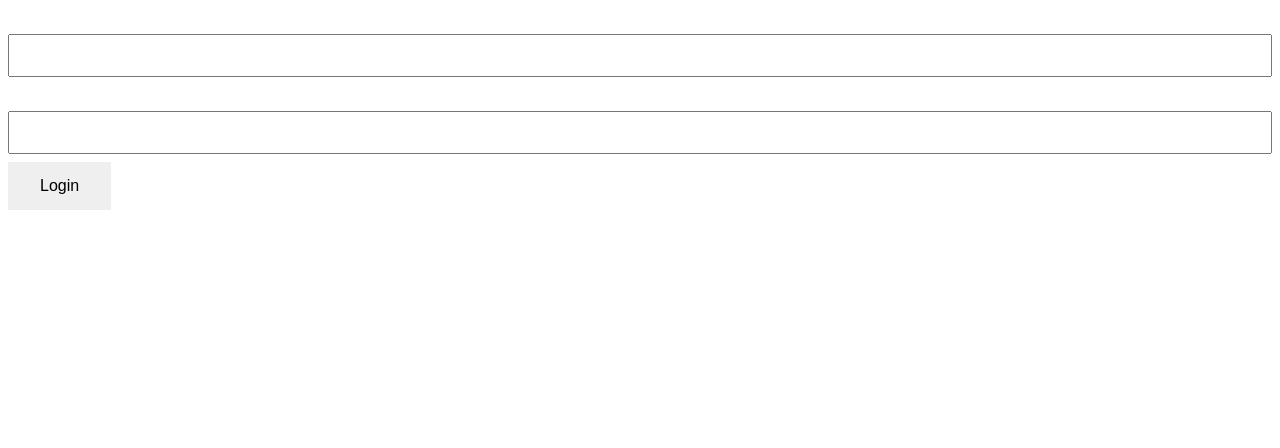
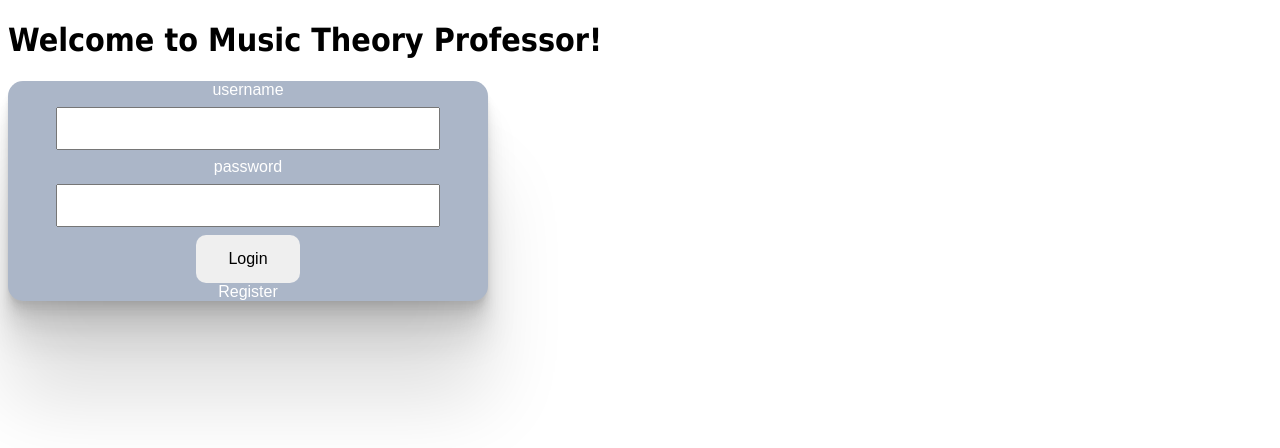
Before and after one commit to rickysoliman/mvp, a React (Create React App) app in the folder client/: page / in a window 1280 px wide. Shown: the top 448 px of the page. Built offline with nearby package versions, Linux system fonts and the light colour scheme; the HTML template or start-up script is replaced by a standard one.

Commit message:
made significant progress on css. still need to create character

```diff
--- a/client/src/App.jsx
+++ b/client/src/App.jsx
@@ -6,19 +6,25 @@ import NoteNamesQuiz from './components/NoteNamesQuiz.jsx';
 import ChordsQuiz from './components/ChordsQuiz.jsx';
 import IntervalsQuiz from './components/IntervalsQuiz.jsx';
 
+const Title = styled.h1`
+    font-family: Tahoma;
+    color: black;
+`;
+
 const Label = styled.label`
     font-family: Arial;
     color: white;
 `;
 
 const Input = styled.input`
-    width: 100%;
+    width: 80%;
     padding: 12px 20px;
     margin: 8px 0;
     box-sizing: border-box;
 `;
 
 const Button = styled.button`
+    border-radius: 10px;
     background-color: light-gray;
     border: none;
     color: black;
@@ -38,6 +44,20 @@ const Div = styled.div`
     &:hover {
         cursor: pointer;
     }
+`;
+
+const Form = styled.form`
+    text-align: center;
+    background-color: #ABB6C8;
+    border-radius: 15px;
+    width: 30em;
+    box-shadow:
+    0 2.8px 2.2px rgba(0, 0, 0, 0.034),
+    0 6.7px 5.3px rgba(0, 0, 0, 0.048),
+    0 12.5px 10px rgba(0, 0, 0, 0.06),
+    0 22.3px 17.9px rgba(0, 0, 0, 0.072),
+    0 41.8px 33.4px rgba(0, 0, 0, 0.086),
+    0 100px 80px rgba(0, 0, 0, 0.12);
 `;
 
 class App extends React.Component {
@@ -218,7 +238,8 @@ class App extends React.Component {
     // log out
     logOut() {
         this.setState({
-            loggedIn: false
+            loggedIn: false,
+            newUser: false
         });
     }
 
@@ -243,14 +264,21 @@ class App extends React.Component {
             // login page
             if (!this.state.newUser) {
                 return (
-                    <form>
+                    <>
+                        <Title>
+                            Welcome to Music Theory Professor!
+                        </Title>
+                        <Form>
                             <Label for="username">username</Label><br/>
                             <Input onChange={this.handleChange} type="text" id="username" name="username"/><br/>
+
                             <Label for="password">password</Label><br/>
                             <Input onChange={this.handleChange} type="password" id="password" name="password"/><br/>
+
                             <Button onClick={this.handleLogin}>Login</Button><br/>
                             <Div onClick={this.renderRegistrationForm}>Register</Div>
-                    </form>
+                        </Form>
+                    </>
                 )
             // registration page
             } else {
--- a/client/src/components/ChordsQuiz.jsx
+++ b/client/src/components/ChordsQuiz.jsx
@@ -1,5 +1,4 @@
 import React from 'react';
-import styled from 'styled-components';
 import QuizResults from './QuizResults.jsx';
 import QuizIntro from './QuizIntro.jsx';
 import QuizQuestion from './QuizQuestion.jsx';
@@ -78,6 +77,7 @@ class ChordsQuiz extends React.Component {
     }
 
     saveAnswer() {
+        if (this.state.pendingAnswer !== '') {
             var updatedAnswers = this.state.answers;
             updatedAnswers.push(this.state.pendingAnswer);
             this.setState({
@@ -85,6 +85,7 @@ class ChordsQuiz extends React.Component {
                 pendingAnswer: []
             });
             this.nextQuestion();
+        }
     }
 
     savePendingAnswer(answer) {
--- a/client/src/components/IntervalsQuiz.jsx
+++ b/client/src/components/IntervalsQuiz.jsx
@@ -1,5 +1,4 @@
 import React from 'react';
-import styled from 'styled-components';
 import QuizResults from './QuizResults.jsx';
 import QuizIntro from './QuizIntro.jsx';
 import QuizQuestion from './QuizQuestion.jsx';
@@ -93,6 +92,7 @@ class IntervalsQuiz extends React.Component {
     }
 
     saveAnswer() {
+        if (this.state.pendingAnswer !== '') {
             var updatedAnswers = this.state.answers;
             updatedAnswers.push(this.state.pendingAnswer);
             this.setState({
@@ -100,6 +100,7 @@ class IntervalsQuiz extends React.Component {
                 pendingAnswer: ''
             });
             this.nextQuestion();
+        }
     }
 
     savePendingAnswer(answer) {
--- a/client/src/components/Keyboard.jsx
+++ b/client/src/components/Keyboard.jsx
@@ -8,10 +8,12 @@ const Board = styled.div`
 `;
 
 const Button = styled.button`
+    border-radius: 10px;
     background-color: light-gray;
-    border: none;
+    border: 2px solid black;
     color: black;
     padding: 15px 32px;
+    margin-top: 30px;
     text-align: center;
     text-decoration: none;
     display: inline-block;
--- a/client/src/components/NoteNamesQuiz.jsx
+++ b/client/src/components/NoteNamesQuiz.jsx
@@ -2,7 +2,6 @@ import React from 'react';
 import QuizQuestion from './QuizQuestion.jsx';
 import QuizResults from './QuizResults.jsx';
 import QuizIntro from './QuizIntro.jsx';
-import styled from 'styled-components';
 
 class NoteNamesQuiz extends React.Component {
     constructor(props) {
@@ -63,6 +62,7 @@ class NoteNamesQuiz extends React.Component {
     }
 
     saveAnswer() {
+        if (this.state.pendingAnswer !== '') {
             var updatedAnswers = this.state.answers;
             updatedAnswers.push(this.state.pendingAnswer);
             this.setState({
@@ -70,6 +70,7 @@ class NoteNamesQuiz extends React.Component {
                 pendingAnswer: ''
             });
             this.nextQuestion();
+        }
     }
 
     savePendingAnswer(answer) {
--- a/client/src/components/QuizIntro.jsx
+++ b/client/src/components/QuizIntro.jsx
@@ -1,11 +1,18 @@
 import React from 'react';
 import styled from 'styled-components';
+
+const Title = styled.h1`
+    font-family: Tahoma;
+    color: black;
+`;
 
 const MainView = styled.div`
     display: flex;
     flex-direction: column;
+    text-align: center;
     width: 50%;
     justify-content: center;
+    margin: 30px;
 `;
 
 const Div = styled.div`
@@ -17,10 +24,12 @@ const Div = styled.div`
 `;
 
 const Button = styled.button`
+    border-radius: 10px;
     background-color: light-gray;
-    border: none;
+    border: 2px solid black;
     color: black;
     padding: 15px 32px;
+    margin-top: 30px;
     text-align: center;
     text-decoration: none;
     display: inline-block;
@@ -30,11 +39,43 @@ const Button = styled.button`
     }
 `;
 
+const SpeechBubble = styled.div`
+	position: relative;
+    display: flex;
+    justify-content: center;
+    background-color: #ABB6C8;
+    border-radius: 15px;
+    width: 30em;
+    box-shadow:
+    0 2.8px 2.2px rgba(0, 0, 0, 0.034),
+    0 6.7px 5.3px rgba(0, 0, 0, 0.048),
+    0 12.5px 10px rgba(0, 0, 0, 0.06),
+    0 22.3px 17.9px rgba(0, 0, 0, 0.072),
+    0 41.8px 33.4px rgba(0, 0, 0, 0.086),
+    0 100px 80px rgba(0, 0, 0, 0.12);
+
+    &:after {
+        content: '';
+        position: absolute;
+        left: 0%;
+        top: 50%;
+        width: 0;
+        height: 0;
+        border: 58px solid transparent;
+        border-right-color: #ABB6C8;
+        border-left: 0;
+        border-bottom: 0;
+        margin-top: -10px;
+        margin-left: -20px;
+    }
+`;
+
 class QuizIntro extends React.Component {
     constructor(props) {
         super(props);
 
         this.state = {
+            title: '',
             message: ''
         }
     }
@@ -42,14 +83,17 @@ class QuizIntro extends React.Component {
     componentWillMount() {
         if (this.props.quizType === 'noteNames') {
             this.setState({
+                title: 'Note Names',
                 message: 'For this quiz, please select the correct key based on the given note name. There will be twelve questions total. Good luck!'
             });
         } else if (this.props.quizType === 'chords') {
             this.setState({
+                title: 'Major Chords',
                 message: 'For this quiz, please select the three notes that make up the given major chord. There will be twelve questions total. Good luck!'
             });
         } else if (this.props.quizType === 'intervals') {
             this.setState({
+                title: 'Intervals',
                 message: 'For this quiz, you will be given an interval. Please select the note that is the given interval above C. There will be eleven questions total. Good luck!'
             });
         }
@@ -57,10 +101,15 @@ class QuizIntro extends React.Component {
 
     render() {
         return (
-            <MainView>
-                <Div>{this.state.message}</Div>
-                <Button onClick={this.props.beginQuiz}>Begin Quiz</Button>
-            </MainView>
+            <>
+                <Title>{this.state.title}</Title>
+                <SpeechBubble>
+                    <MainView>
+                        <Div>{this.state.message}</Div>
+                        <Button onClick={this.props.beginQuiz}>Begin Quiz</Button>
+                    </MainView>
+                </SpeechBubble>
+            </>
         )
     }
 }
--- a/client/src/components/QuizMenu.jsx
+++ b/client/src/components/QuizMenu.jsx
@@ -4,15 +4,19 @@ import styled from 'styled-components';
 const MainView = styled.div`
     display: flex;
     flex-direction: column;
+    text-align: center;
     width: 50%;
     justify-content: center;
+    margin: 30px;
 `;
 
 const Button = styled.button`
+    border-radius: 10px;
     background-color: light-gray;
-    border: none;
+    border: 2px solid black;
     color: black;
     padding: 15px 32px;
+    margin-top: 30px;
     text-align: center;
     text-decoration: none;
     display: inline-block;
@@ -22,12 +26,50 @@ const Button = styled.button`
     }
 `;
 
-const Div = styled.div`
-    display: flex;
-    justify-content: center;
+const Message = styled.div`
+    align: center;
     font-family: Arial;
     color: white;
     font-size: 2em;
+`;
+
+const Div = styled.div`
+    font-family: Arial;
+    color: white;
+    &:hover {
+        cursor: pointer;
+    }
+`;
+
+const SpeechBubble = styled.div`
+	position: relative;
+    display: flex;
+    justify-content: center;
+    background-color: #ABB6C8;
+    border-radius: 15px;
+    width: 30em;
+    box-shadow:
+    0 2.8px 2.2px rgba(0, 0, 0, 0.034),
+    0 6.7px 5.3px rgba(0, 0, 0, 0.048),
+    0 12.5px 10px rgba(0, 0, 0, 0.06),
+    0 22.3px 17.9px rgba(0, 0, 0, 0.072),
+    0 41.8px 33.4px rgba(0, 0, 0, 0.086),
+    0 100px 80px rgba(0, 0, 0, 0.12);
+
+    &:after {
+        content: '';
+        position: absolute;
+        left: 0%;
+        top: 50%;
+        width: 0;
+        height: 0;
+        border: 58px solid transparent;
+        border-right-color: #ABB6C8;
+        border-left: 0;
+        border-bottom: 0;
+        margin-top: -10px;
+        margin-left: -20px;
+    }
 `;
 
 class QuizMenu extends React.Component {
@@ -41,15 +83,15 @@ class QuizMenu extends React.Component {
 
     render() {
         return (
-            <>
+            <SpeechBubble>
                 <MainView>
-                    <Div>Hello, {this.props.user}! What would you like to be quizzed on today?</Div>
+                    <Message>Hello, {this.props.user}! What would you like to be quizzed on today?</Message>
                     <Button onClick={this.state.renderFunctions.noteNames}>Note Names</Button>
-                    <Button onClick={this.state.renderFunctions.chords}>Chords</Button>
+                    <Button onClick={this.state.renderFunctions.chords}>Major Chords</Button>
                     <Button onClick={this.state.renderFunctions.intervals}>Intervals</Button>
+                    <Div onClick={this.props.logOut}>Log Out</Div>
                 </MainView>
-                <Button onClick={this.props.logOut}>Log Out</Button>
-            </>
+            </SpeechBubble>
         )
     }
 }
--- a/client/src/components/QuizQuestion.jsx
+++ b/client/src/components/QuizQuestion.jsx
@@ -2,31 +2,14 @@ import React from 'react';
 import Keyboard from './Keyboard.jsx';
 import styled from 'styled-components';
 
+const Title = styled.h1`
+    font-family: Tahoma;
+    color: black;
+`;
+
 const MainView = styled.div`
     display: flex;
     flex-direction: column;
-`;
-
-const Div = styled.div`
-    display: flex;
-    justify-content: center;
-    font-family: Arial;
-    color: white;
-    font-size: 2em;
-`;
-
-const Button = styled.button`
-    background-color: light-gray;
-    border: none;
-    color: black;
-    padding: 15px 32px;
-    text-align: center;
-    text-decoration: none;
-    display: inline-block;
-    font-size: 16px;
-    &:hover {
-        cursor: pointer;
-    }
 `;
 
 class QuizQuestion extends React.Component {
@@ -37,9 +20,8 @@ class QuizQuestion extends React.Component {
     render() {
         return (
             <MainView>
-                <Div>{this.props.number + 1}. {this.props.question}</Div>
+                <Title>{this.props.number + 1}. {this.props.question}</Title>
                 <Keyboard questionNumber={this.props.number + 1} resetAnswer={this.props.resetAnswer} quizType={this.props.quizType} savePendingAnswer={this.props.savePendingAnswer} saveAnswer={this.props.saveAnswer}/>
-                {/* <Button onClick={this.props.saveAnswer}>Submit</Button> */}
             </MainView>
         )
     }
--- a/client/src/components/QuizResults.jsx
+++ b/client/src/components/QuizResults.jsx
@@ -1,9 +1,32 @@
 import React from 'react';
 import styled from 'styled-components';
-import QuizMenu from './QuizMenu.jsx';
 import App from '../App.jsx';
 
+const Title = styled.h1`
+    font-family: Tahoma;
+    color: black;
+`;
+
+const MainView = styled.div`
+    display: flex;
+    flex-direction: column;
+    text-align: center;
+    width: 50%;
+    justify-content: center;
+    margin: 30px;
+`;
+
+const Div = styled.div`
+    display: flex;
+    justify-content: center;
+    font-family: Arial;
+    color: white;
+    font-size: 15px;
+`;
+
 const Button = styled.button`
+    margin-top: 40px
+    border-radius: 10px;
     background-color: light-gray;
     border: none;
     color: black;
@@ -17,9 +40,44 @@ const Button = styled.button`
     }
 `;
 
-const Div = styled.div`
+const SpeechBubble = styled.div`
+	position: relative;
+    display: flex;
+    justify-content: center;
+    background-color: #ABB6C8;
+    border-radius: 15px;
+    width: 30em;
+    box-shadow:
+    0 2.8px 2.2px rgba(0, 0, 0, 0.034),
+    0 6.7px 5.3px rgba(0, 0, 0, 0.048),
+    0 12.5px 10px rgba(0, 0, 0, 0.06),
+    0 22.3px 17.9px rgba(0, 0, 0, 0.072),
+    0 41.8px 33.4px rgba(0, 0, 0, 0.086),
+    0 100px 80px rgba(0, 0, 0, 0.12);
+
+    &:after {
+        content: '';
+        position: absolute;
+        left: 0%;
+        top: 50%;
+        width: 0;
+        height: 0;
+        border: 58px solid transparent;
+        border-right-color: #ABB6C8;
+        border-left: 0;
+        border-bottom: 0;
+        margin-top: -10px;
+        margin-left: -20px;
+    }
+`;
+
+const SmallButton = styled.div`
     font-family: Arial;
-    color: white;
+    color: black;
+    text-decoration: underline;
+    &:hover {
+        cursor: pointer;
+    }
 `;
 
 class QuizResults extends React.Component {
@@ -94,15 +152,43 @@ class QuizResults extends React.Component {
     }
 
     render() {
-        var score = Math.round((this.state.correctAnswers / this.props.questions.length) * 100);
         if (this.state.returnToMainMenu) {
             return <App loggedIn={true} user={this.state.user}/>
         } else {
+            var score = Math.round((this.state.correctAnswers / this.props.questions.length) * 100);
+            var grade;
+            var message;
+            if (score >= 90 && score <= 100) {
+                grade = 'A';
+                message = 'Fantastic work!';
+            }
+            if (score >= 80 && score <= 89) {
+                grade = 'B';
+                message = 'Nice job!';
+            }
+            if (score >= 70 && score <= 79) {
+                grade = 'C';
+                message = 'Great effort. Maybe spend a little more time studying and we\'ll get that score up!';
+            }
+            if (score >= 60 && score <= 69) {
+                grade = 'D';
+                message = 'Could be better. Let\'s spend a little more time studying.';
+            }
+            if (score >= 0 && score <= 59) {
+                grade = 'F';
+                message = 'Yikes. Not so great. Let\'s spend some more time studying.';
+            }
             return (
                 <>
-                    <Div>You answered {this.state.correctAnswers} out of {this.props.questions.length} questions correctly!</Div>
-                    <Div>Score: {score}%</Div>
-                    <Button onClick={this.returnToMainMenu}>Main Menu</Button>
+                    <Title>Your final grade is: {grade}.</Title>
+                    <SpeechBubble>
+                        <MainView>
+                            <Div>You answered {this.state.correctAnswers} out of {this.props.questions.length} questions correctly.</Div>
+                            <Div>Score: {score}%</Div>
+                            <Div>{message}</Div>
+                            <SmallButton onClick={this.returnToMainMenu}>Main Menu</SmallButton>
+                        </MainView>
+                    </SpeechBubble>
                 </>
             )
         }
--- a/client/src/index.js
+++ b/client/src/index.js
@@ -1,6 +1,6 @@
 import React from 'react';
 import ReactDOM from 'react-dom';
 import App from './App.jsx';
-import Keyboard from './components/Keyboard.jsx';
+// import SpeechBubble from './SpeechBubble.jsx';
 
 ReactDOM.render(<App/>, document.getElementById('root'));
```
Also changed, not shown: client/src/SpeechBubble.jsx (added, +11 -0 lines), 2 other files (tests, documents, lock files or other folders). Lines whose indentation alone changed are shown as unchanged.
